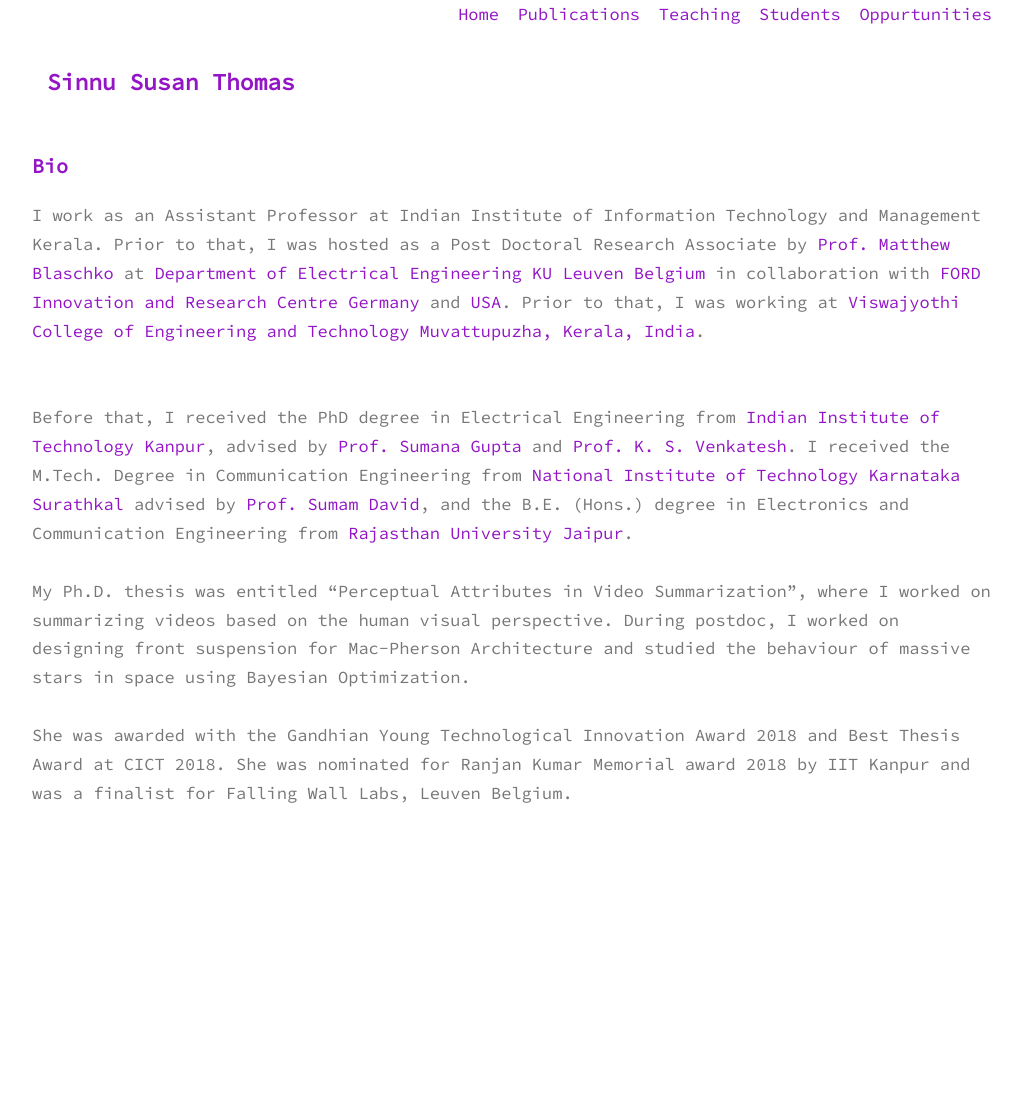
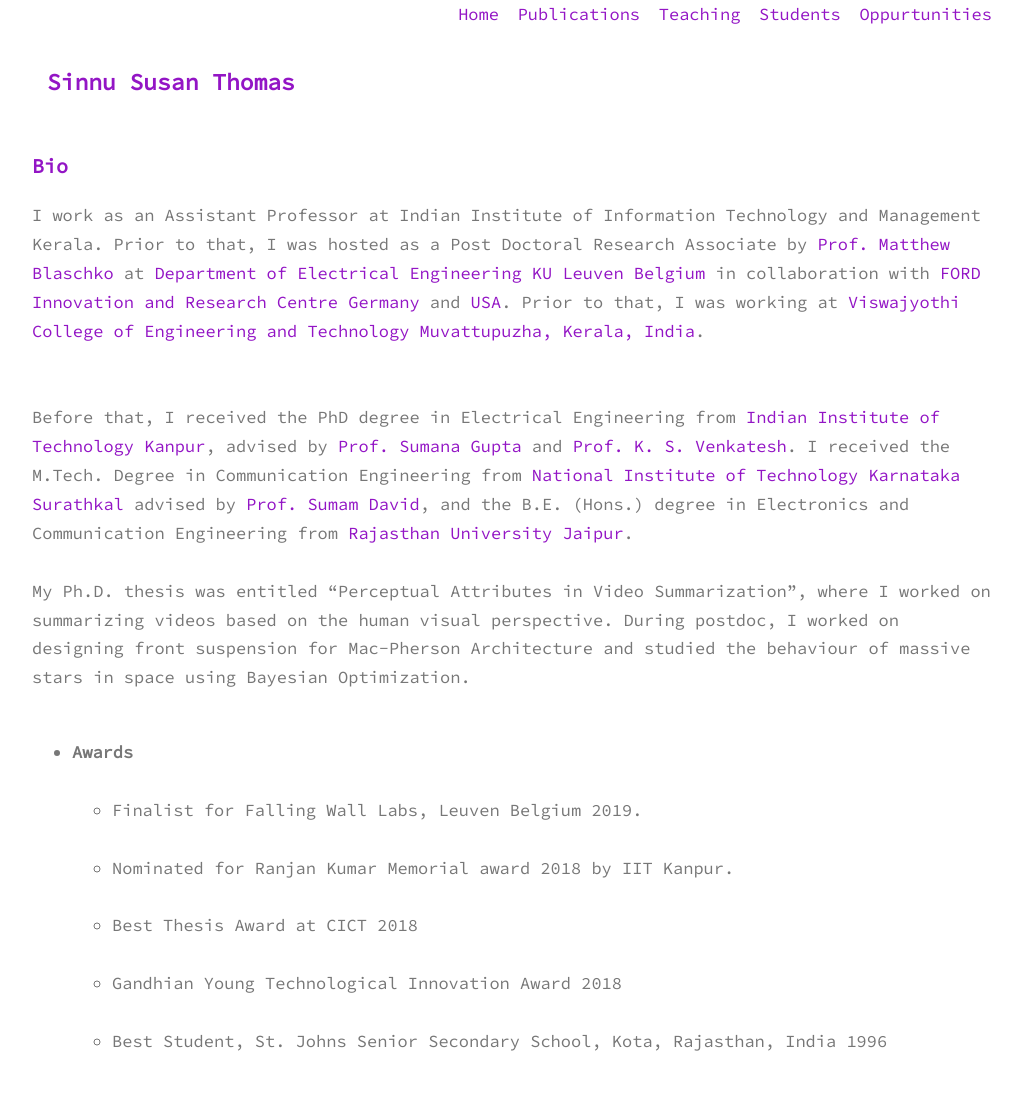
Before and after one commit to sinnuthomas/sinnuthomas.github.io, a Jekyll site: the page built from bio.md, in a window 1280 px wide. Shown: the whole page, without its empty margins (128-1150 px from the left). Built offline with Jekyll 4.4.1, drawn with Linux system fonts in a browser that asks for light colours; before the commit the page ends 900 px from its top, so only the background shows below that.

Commit message:
Update bio.md

```diff
--- a/bio.md
+++ b/bio.md
@@ -10,4 +10,15 @@ Before that, I received the PhD degree in Electrical Engineering from [Indian In
 <br/><br/>
 My Ph.D. thesis was entitled “Perceptual Attributes in Video Summarization”, where I worked on summarizing videos based on the human visual perspective. During postdoc, I worked on designing front suspension for Mac-Pherson Architecture and studied the behaviour of massive stars in space using Bayesian Optimization.
 <br/><br/>
-She was awarded with the Gandhian Young Technological Innovation Award 2018 and Best Thesis Award at CICT 2018. She was nominated for Ranjan Kumar Memorial award 2018 by IIT Kanpur and was a finalist for Falling Wall Labs, Leuven Belgium.
+* **Awards**
+  <br/><br/>
+  * Finalist for Falling Wall Labs, Leuven Belgium 2019.
+  <br/><br/>
+  * Nominated for Ranjan Kumar Memorial award 2018 by IIT Kanpur.
+  <br/><br/>
+  * Best Thesis Award at CICT 2018
+   <br/><br/>
+   * Gandhian Young Technological Innovation Award 2018
+   <br/><br/>
+   * Best Student, St. Johns Senior Secondary School, Kota, Rajasthan, India 1996
+   <br/><br/>
```
